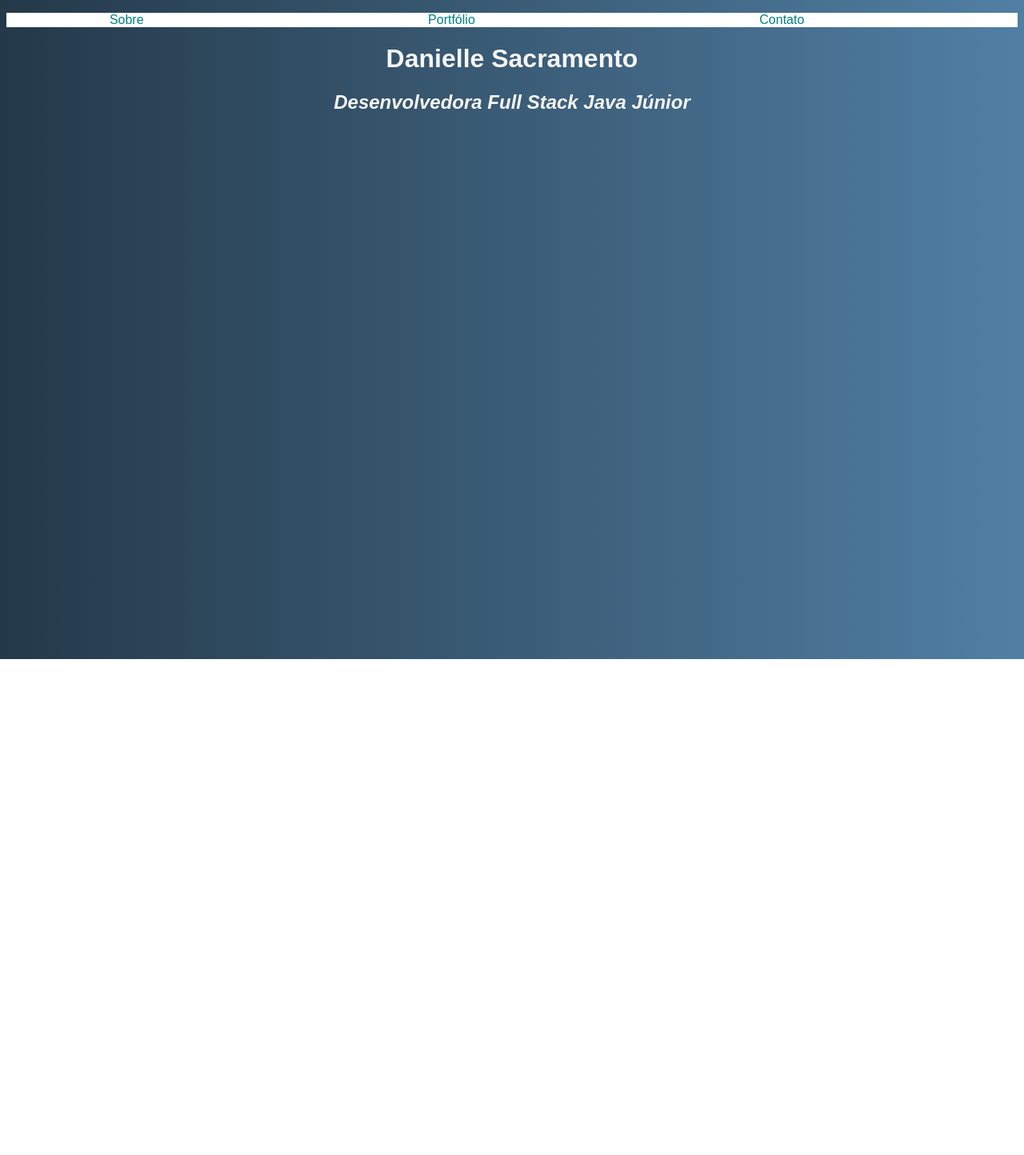
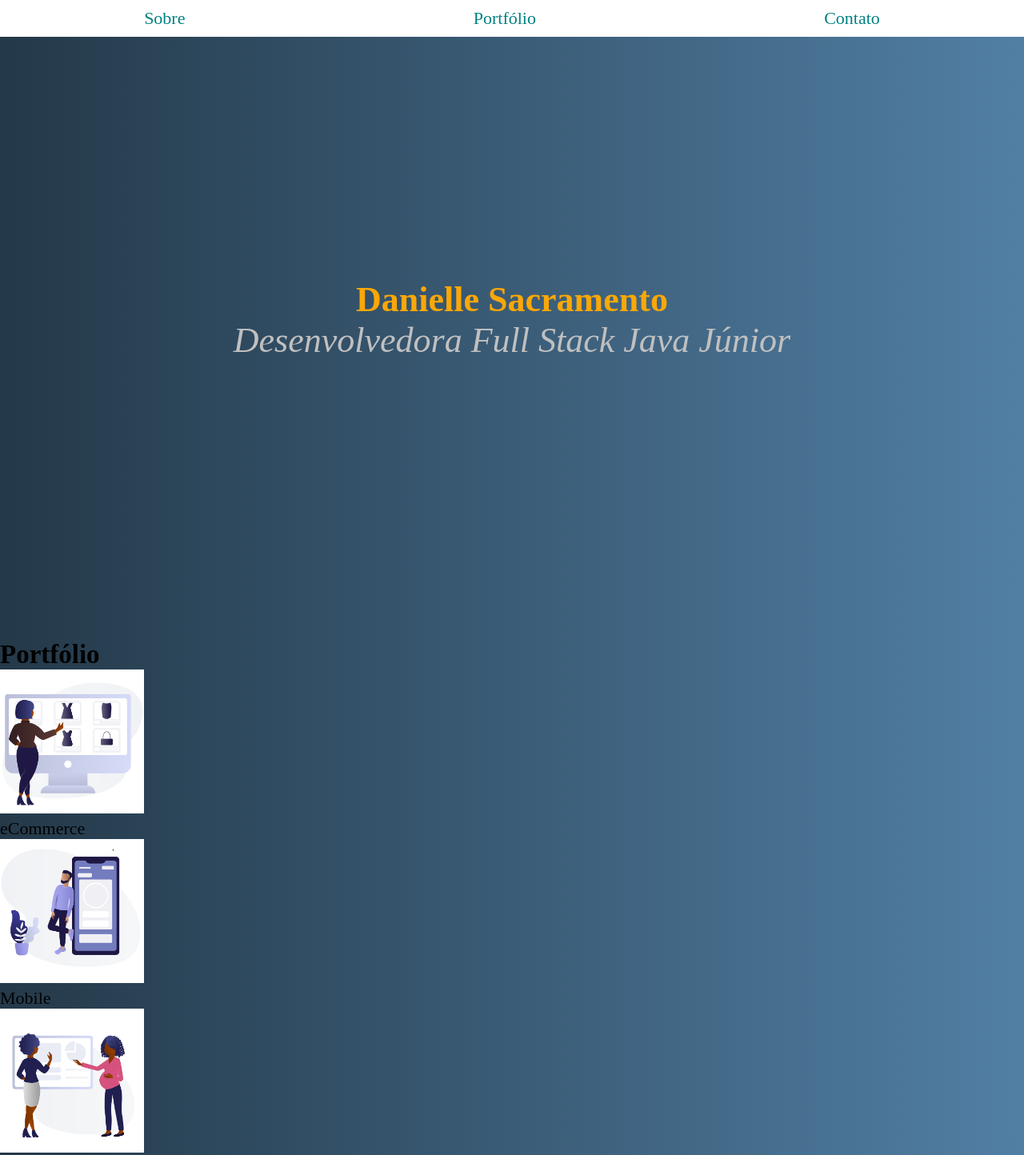
Before and after one commit to danisacramento/imersaocss, a plain HTML site: page index.html in a window 1280 px wide. Shown: the top 1444 px of the page at 80% size. Before the commit the page ends 824 px from the top, so only its background shows below. Drawn offline with Linux system fonts and the light colour scheme.

Commit message:
Segunda versão do site

```diff
--- a/css/estilos.css
+++ b/css/estilos.css
@@ -1,12 +1,40 @@
+* {
+    margin: 0;
+    padding: 0;
+    box-sizing: border-box;
+  }
+
 body{
     background-image: linear-gradient(to right, rgb(36, 57, 73) 0%, rgb(81, 127, 164) 100%);
     background-size: auto 100vh; /*"auto" para manter a proporção sem distorcer*/
-    font-family: Arial;
     height: 100vh;
+}
+
+@media (min-width: 400px) {
+    body {
+      font-size: 18px;
+    }
+}
+
+@media (min-width: 600px) {
+    body {
+      font-size: 22px;
+    }
+}
+
+header {
+    height: 100vh;
+    display: flex;
+    align-items: center;
+    justify-content: center;
+    flex-wrap: wrap;
 }
 
 .menu {
     background-color: white;
+    position: fixed;
+    top: 0;
+    width: 100vw;
 }
 
 .menu ul{
@@ -18,21 +46,28 @@ body{
     list-style: none;
 }
 
-a{
+.menu a{
     color: teal;
+    display: block;
+    padding: 10px;
     text-decoration:none;
 }
 
-a:hover {
-    text-decoration: underline;
-}
-
-.site-subtitle,
 .site-title {
-    color: whitesmoke;
+    color: #fba706;
     text-align:center;
 }
 
 .site-subtitle {
+    color: silver;
     font-style: italic;
+    font-weight: lighter;
+    text-align: center;
+    font-size: 2em;
+
 }
+
+.img-portfolio {
+    height: 180px;
+    width: 180px;
+  }
--- a/index.html
+++ b/index.html
@@ -1,21 +1,46 @@
 <!DOCTYPE html>
 <html lang="pt-br">
+
 <head>
   <meta charset="UTF-8">
+  <meta name="viewport" content="width=device-width, initial-scale=1.0">
   <title>Danielle Sacramento</title>
   <link rel="stylesheet" href="css/estilos.css">
 </head>
+
 <body>
   <header>
-        <nav class ="menu">
+		<nav class="menu">
 			<ul>
-            <li><a href="#">Sobre<a></li>
-            <li><a href="#">Portfólio<a></li>
-            <li><a href="#">Contato<a></li>
+				<li><a href="#">Sobre</a></li>
+				<li><a href="#">Portfólio</a></li>
+				<li><a href="#">Contato</a></li>
 			</ul>
 		</nav>
+		<div>
 			<h1 class="site-title">Danielle Sacramento</h1>
 			<h2 class="site-subtitle">Desenvolvedora Full Stack Java Júnior</h2>
+		</div>
 	</header>
+  <section>
+    <h2>Portfólio</h2>
+    <figure>
+      <img class="img-portfolio" src="./img/ecommerce-creditos-BlackIllustrations.jpg" alt="eCommerce">
+      <figcaption>eCommerce</figcaption>
+    </figure>
+    <figure>
+      <img class="img-portfolio" src="./img/mobile-creditos-BlackIllustrations.jpg" alt=">Mobile">
+      <figcaption>Mobile</figcaption>
+    </figure>
+    <figure>
+      <img class="img-portfolio" src="./img/webdesign-creditos-BlackIIIustrations.jpg" alt="Web design">
+      <figcaption>Web design</figcaption>
+    </figure>
+    <figure>
+      <img class="img-portfolio" src="./img/projetospessoais-creditos-BlackIIIustrations.jpg" alt="Projetos pessoais">
+      <figcaption>Projetos pessoais</figcaption>
+    </figure>
+  </section>
 </body>
+
 </html>
```
Also changed, not shown: img/Black Man _ Black Woman Using Laptop A.jpg (added), img/ecommerce-creditos-BlackIllustrations.jpg (added), img/mobile-creditos-BlackIllustrations.jpg (added), img/projetospessoais-creditos-BlackIIIustrations.jpg (added), img/webdesign-creditos-BlackIIIustrations.jpg (added). Lines whose indentation alone changed are shown as unchanged.
